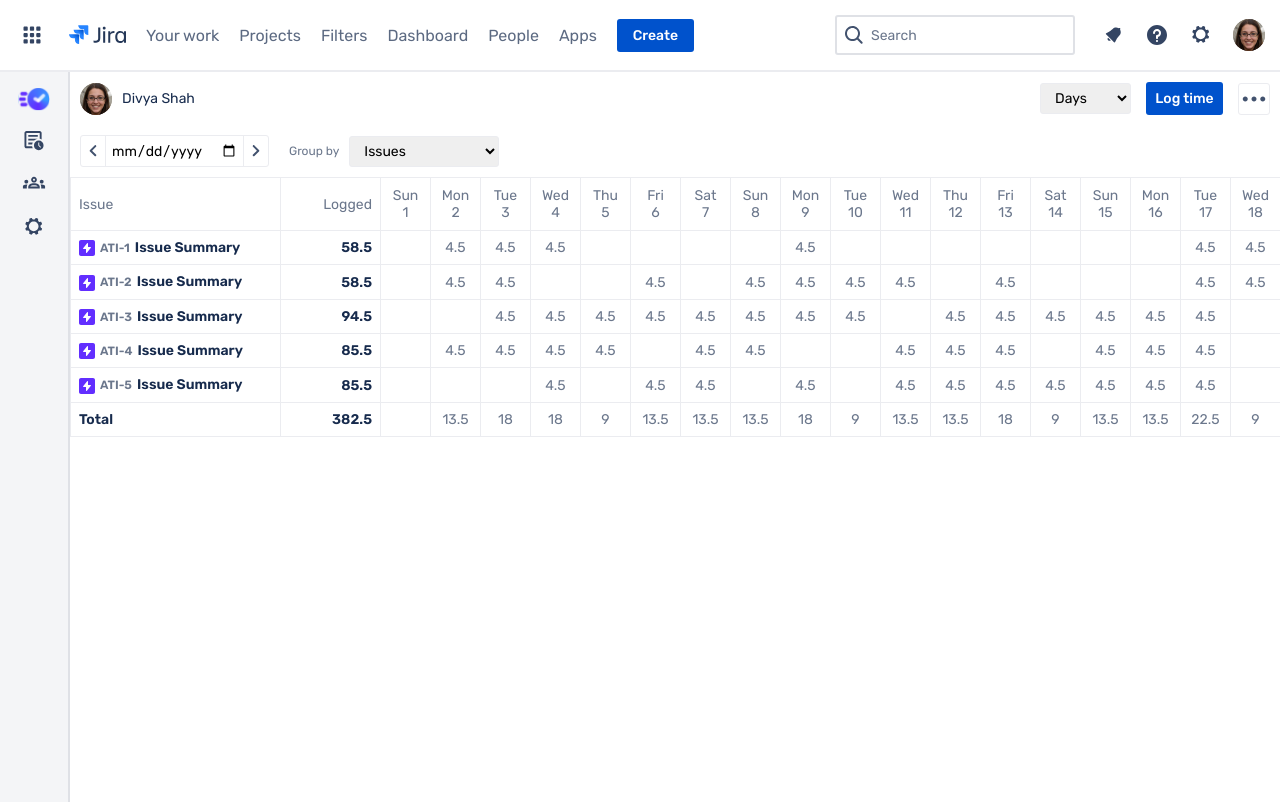
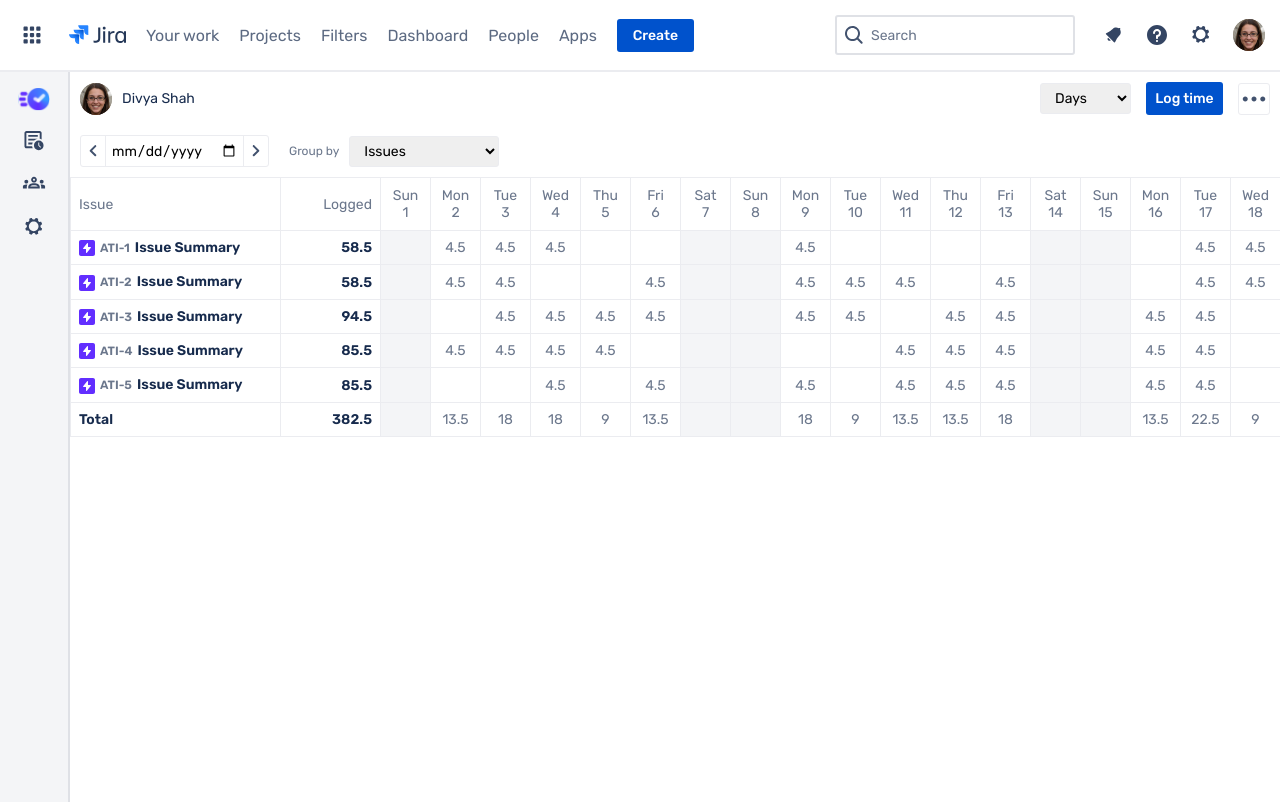
Before and after one commit to ankit7333/testlify, a React (Create React App) app: page /Yourwork in a window 1280 px wide. Built offline with nearby package versions, Linux system fonts and the light colour scheme.

Commit message:
dependancy resolved

```diff
--- a/package.json
+++ b/package.json
@@ -5,8 +5,8 @@
   "dependencies": {
     "cra-template": "1.2.0",
     "react-dom": "^19.0.0",
-    "react-router": "^7.1.1",
-    "react-router-dom": "^7.1.1",
+    "react-router": "^6.28.1",
+    "react-router-dom": "^6.28.1",
     "react-scripts": "5.0.1",
     "sass": "^1.83.0"
   },
--- a/src/components/Issue/index.jsx
+++ b/src/components/Issue/index.jsx
@@ -20,6 +20,12 @@ export default function Issue(){
         total: result.reduce((acc,cur)=>acc+cur.total,0),
     }
     result.push(obj)
+    // console.log(dayArr, result)
+
+    const checkisweekend = (index)=>{
+        return !!['Sat', 'Sun'].includes(dayArr?.[index]?.dayName || '');
+    }
+
     return(
         <div className={styles.issue}>
             <table>
@@ -48,35 +54,16 @@ export default function Issue(){
                                 </td>
                                 <td className={`${styles.sticky} ${styles.sticky__second}`}>{item.total}</td>
                                 {
-                                    item.logged.map(current => {
+                                    item.logged.map((current, index) => {
+                                        const isweenkend = checkisweekend(index)
                                         return(
-                                            <td>{current ? current : ''}</td>
+                                            <td className={isweenkend ? styles.nowork: ''}>{isweenkend ? '' : (current || '')}</td>
                                         )
                                     })
                                 }
                             </tr>
                         )
                     })}
-                    {/* <tr>
-                        <td className={`${styles.sticky} ${styles.sticky__first}`}>
-                            <span className={`icon ${styles.issue__icon}`} />
-                            <span className={styles.issue__title}>ATL-0011</span>
-                            <span className={styles.issue__summery}>Issue summary</span>
-                        </td>
-                        <td className={`${styles.sticky} ${styles.sticky__second}`}>4.5</td>
-                        <td>4.5</td><td>4.5</td><td>4.5</td><td></td><td></td>
-                        <td></td><td>4.5</td><td>4.5</td><td>4.5</td><td></td><td></td>
-                        <td></td><td>4.5</td><td>4.5</td><td>4.5</td><td className={styles.highlight}>4.5</td>
-                        <td></td><td></td><td></td><td></td><td></td><td></td>
-                    </tr>
-                    <tr className={styles.issue__totals}>
-                        <td className={`${styles.sticky} ${styles.sticky__first}`}>Total</td>
-                        <td className={`${styles.sticky} ${styles.sticky__second}`}>73.75</td>
-                        <td>4.5</td><td>4.5</td><td>4.5</td><td></td><td></td>
-                        <td></td><td>4.5</td><td>4.5</td><td>4.5</td><td></td><td></td>
-                        <td></td><td>4.5</td><td>4.5</td><td>4.5</td><td>4.5</td>
-                        <td></td><td></td><td></td><td></td><td></td><td></td>
-                    </tr> */}
                 </tbody>
             </table>
         </div>
--- a/src/components/Issue/styles.module.scss
+++ b/src/components/Issue/styles.module.scss
@@ -100,3 +100,6 @@
     @include border-radius(50px);
     @extend .pl-5, .pr-5;
 }
+.nowork{
+    background-color:$color-F4F5F7;
+}
```
